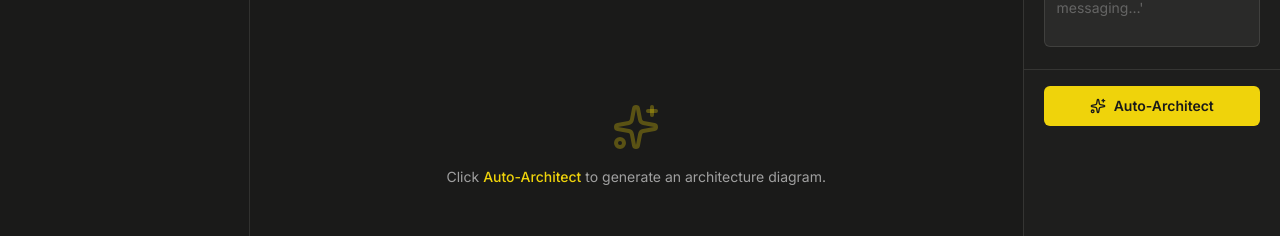
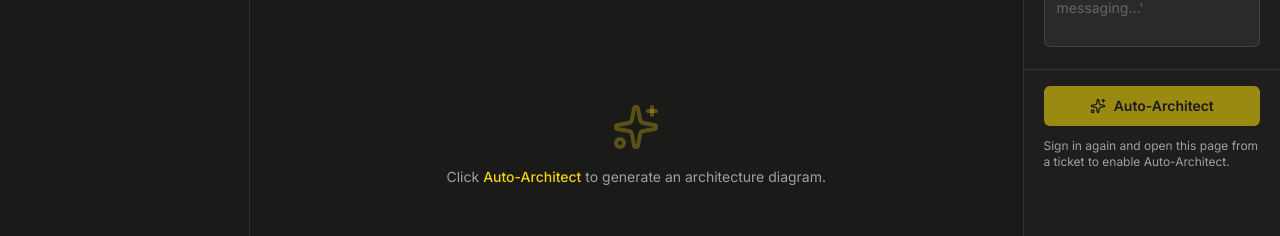
Before and after one commit to sarrthak/noteboard.ai, a Next.js app in the folder frontend/: page /workspace/design/1 in a window 1280 px wide. Shown: the part 285-521 px from the top of the page. Built offline with nearby package versions, Linux system fonts and the light colour scheme; no server answers; sample sign-in values are in the browser's storage.

Commit message:
fix: fixed auto-architect issue

```diff
--- a/frontend/src/app/(dashboard)/workspace/design/[ticketId]/page.tsx
+++ b/frontend/src/app/(dashboard)/workspace/design/[ticketId]/page.tsx
@@ -23,6 +23,7 @@
   const params = useParams<{ ticketId: string }>();
   const { data: session } = useSession();
   const ticketId = params.ticketId;
+  const canGenerate = Boolean(session?.accessToken && ticketId);
 
   const [nodes, setNodes] = useState<Node[]>([]);
   const [edges, setEdges] = useState<Edge[]>([]);
@@ -56,7 +57,10 @@
 
   /* ---- Generate HLD ---- */
   const handleGenerate = useCallback(async () => {
-    if (!session?.accessToken || !ticketId) return;
+    if (!session?.accessToken || !ticketId) {
+      setError("Unable to generate design: missing session or ticket context.");
+      return;
+    }
 
     setIsGenerating(true);
     setError(null);
@@ -176,7 +180,7 @@
         <div className="px-5 py-4 space-y-3">
           <button
             onClick={handleGenerate}
-            disabled={isGenerating}
+            disabled={isGenerating || !canGenerate}
             className="w-full flex items-center justify-center gap-2 rounded-md bg-primary px-4 py-2.5 text-sm font-semibold text-background transition-colors hover:bg-primary-hover disabled:opacity-60 disabled:cursor-not-allowed"
           >
             {isGenerating ? (
@@ -191,6 +195,12 @@
               </>
             )}
           </button>
+
+          {!canGenerate && !isGenerating && (
+            <p className="text-xs text-muted-foreground">
+              Sign in again and open this page from a ticket to enable Auto-Architect.
+            </p>
+          )}
 
           {error && (
             <div className="flex items-start gap-2 rounded-md bg-destructive/10 border border-destructive/20 p-3">
```
Also changed, not shown: 1 other file (tests, documents, lock files or other folders).
